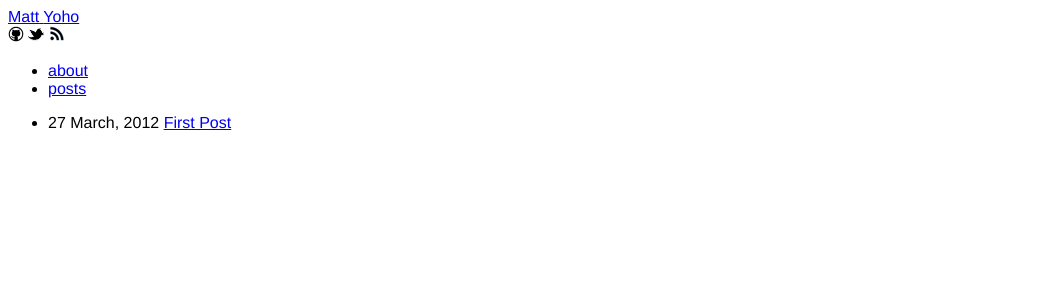
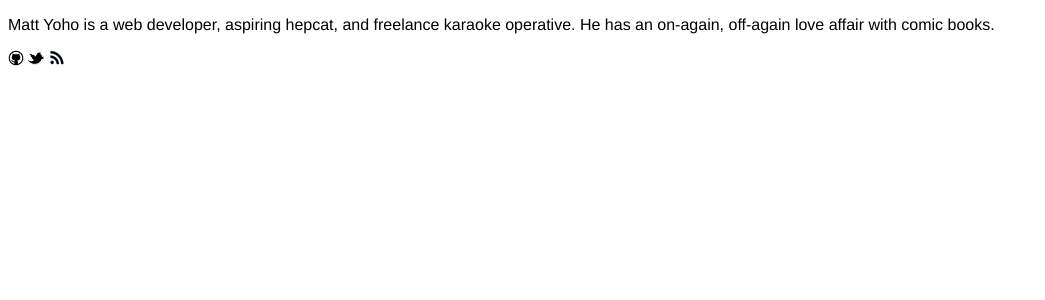
Before and after one commit to mattyoho/mattyoho.github.com, a Jekyll site: the page built from index.html, in a window 1280 px wide. Shown: the top 300 px of the page, without its empty margins (0-1045 px from the left). Built offline with Jekyll 4.4.1, drawn with Linux system fonts in a browser that asks for light colours; nearby versions of some CDN libraries; Markdown is read by kramdown in place of the engine named in the settings.

Commit message:
Make simple about the root page

```diff
--- a/_layouts/layout.html
+++ b/_layouts/layout.html
@@ -25,27 +25,28 @@
   </head>
 
   <body>
+    <section class="content">
+      {{ content }}
+    </section>
     <nav>
+      <!--
       <section class="name">
         <a href="/">
           <span id="fname">{{ site.name|split:' '|first }}</span>
           <span id="lname">{{ site.name|split:' '|last }}</span>
         </a>
       </section>
+      -->
       <section class="meta">
         <a href="https://github.com/{{ site.github }}" target="_blank"><img src="/images/github.png" /></a>
         <a href="https://twitter.com/{{ site.twitter }}" target="_blank"><img src="/images/twitter.png"></a>
         <a href="/atom.xml"><img src="/images/rss.png" /></a>
       </section>
-      <section class="sections">
-        <ul>
-          <li><a href="/about.html">about</a></li>
-          <li><a href="/">posts</a></li>
-        </ul>
-      </section>
+      <!-- <section class="sections"> -->
+      <!--   <ul> -->
+      <!--     <li><a href="/posts.html">posts</a></li> -->
+      <!--   </ul> -->
+      <!-- </section> -->
     </nav>
-    <section class="content">
-      {{ content }}
-    </section>
   </body>
 </html>
--- a/index.html
+++ b/index.html
@@ -1,13 +1,7 @@
 ---
 layout: layout
-title: "Posts"
 ---
 
-<ul class="listing">
-  {% for post in site.posts %}
-  <li>
-    <time data-timestamp="{{ post.date | date_to_xmlschema }}">{{ post.date | date: "%e %B, %Y" }}</time>
-    <a href="{{ post.url }}">{{ post.title }}</a>
-  </li>
-  {% endfor %}
-</ul>
+<article class="home">
+  <p>Matt Yoho is a web developer, aspiring hepcat, and freelance karaoke operative. He has an on-again, off-again love affair with comic books.</p>
+</article>
```
Also changed, not shown: about.html (deleted, +0 -13 lines), posts.html (added, +13 -0 lines).
